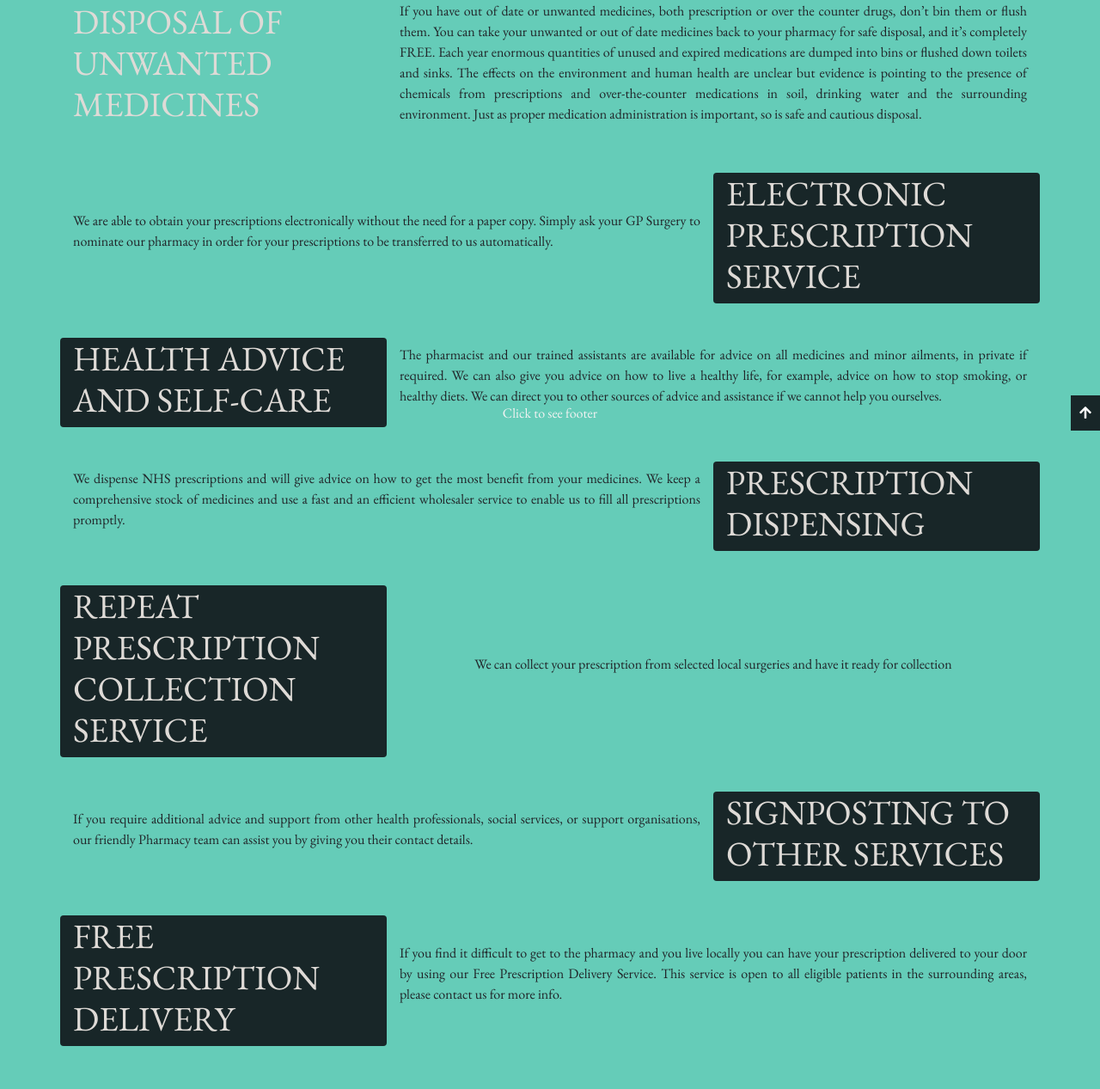
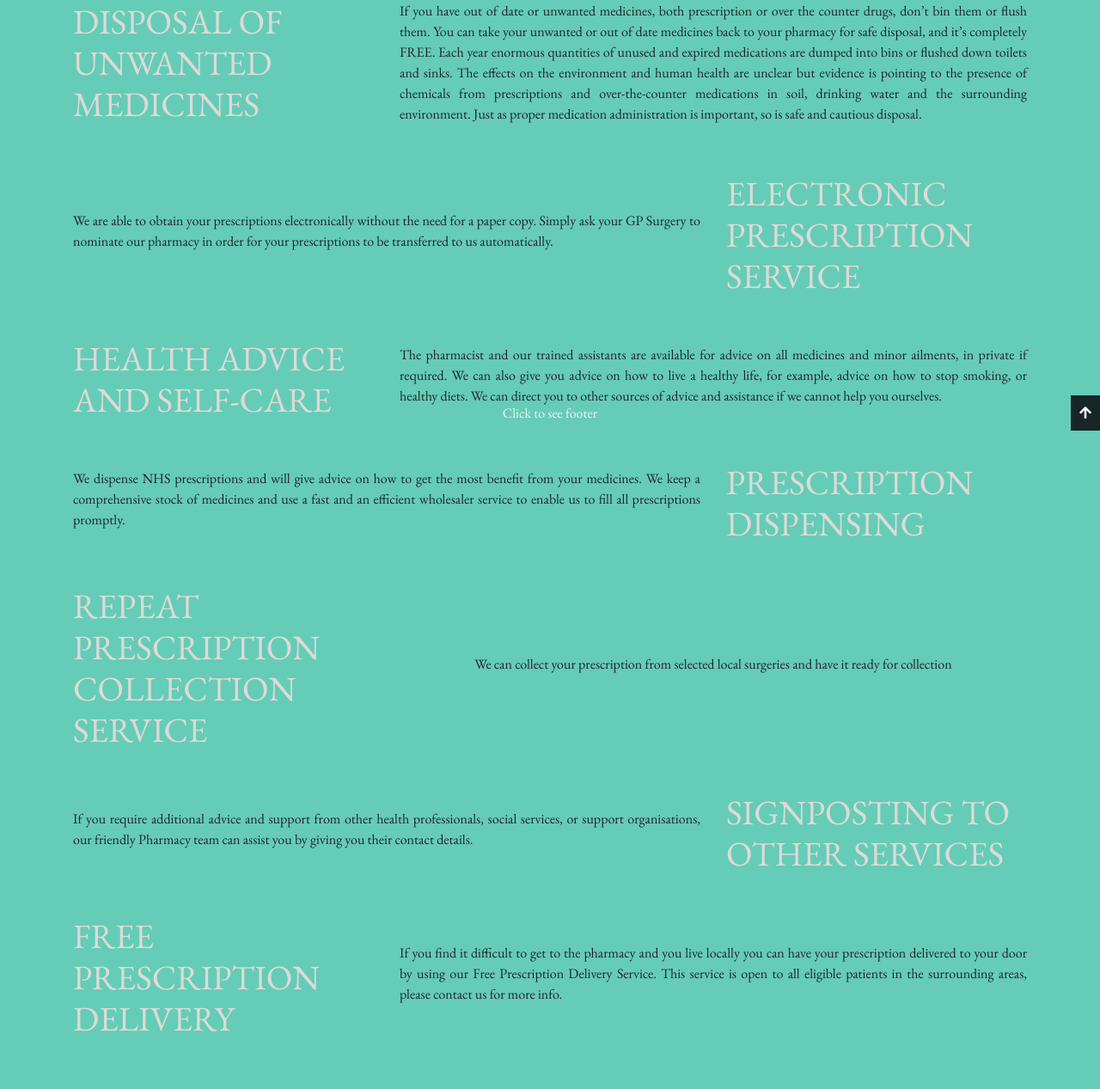
Before and after one commit to eoadeka/lingfield-pharmacy-with-django, a Django app: page /services/ in a window 1280 px wide. Shown: the part 291-1558 px from the top of the page at 86% size. Run offline with Django 3.2, Linux system fonts and the light colour scheme; some libraries are stand-ins or nearby versions; some web fonts are replaced.

Commit message:
Final Commit

```diff
--- a/lingfield/templates/lingfield/services.html
+++ b/lingfield/templates/lingfield/services.html
@@ -23,7 +23,7 @@
             <br>
 
             <div class="row mt-3 mt-3">
-                <div class="col-lg-4 order-lg-2 col-md-12 col-sm-12 rounded service-head" style="background-color: #182628;">
+                <div class="col-lg-4 order-lg-2 col-md-12 col-sm-12 rounded service-head">
                     <h1 class="disposal" >ELECTRONIC PRESCRIPTION SERVICE</h1>
                 </div>
                 <div class="col-lg-8 col-md-12 col-sm-12 service-para-right" style="display: flex;justify-content: center;align-items: center;">
@@ -34,7 +34,7 @@
             <br>
 
             <div class="row mt-3">
-                <div class="col-lg-4 col-md-12 col-sm-12 rounded service-head" style="background-color: #182628;">
+                <div class="col-lg-4 col-md-12 col-sm-12 rounded service-head">
                     <h1 class="disposal" >HEALTH ADVICE AND SELF-CARE</h1>
                 </div>
                 <div class="col-lg-8 col-md-12 col-sm-12 service-para-left" style="display: flex;justify-content: center;align-items: center;">
@@ -45,7 +45,7 @@
             <br>
 
             <div class="row mt-3">
-                <div class="col-lg-4 order-lg-2 col-md-12 col-sm-12 rounded service-head" style="background-color: #182628;">
+                <div class="col-lg-4 order-lg-2 col-md-12 col-sm-12 rounded service-head">
                     <h1 class="disposal" >PRESCRIPTION DISPENSING</h1>
                 </div>
                 <div class="col-lg-8 col-md-12 col-sm-12 service-para-right" style="display: flex;justify-content: center;align-items: center;">
@@ -56,7 +56,7 @@
             <br>
 
             <div class="row mt-3">
-                <div class="col-lg-4 col-md-12 col-sm-12 rounded service-head" style="background-color: #182628;">
+                <div class="col-lg-4 col-md-12 col-sm-12 rounded service-head">
                     <h1 class="disposal" >REPEAT PRESCRIPTION COLLECTION SERVICE</h1>
                 </div>
                 <div class="col-lg-8 col-md-12 col-sm-12 service-para-left" style="display: flex;justify-content: center;align-items: center;">
@@ -67,7 +67,7 @@
             <br>
 
             <div class="row mt-3">
-                <div class="col-lg-4 order-lg-2 col-md-12 col-sm-12 rounded service-head" style="background-color: #182628;">
+                <div class="col-lg-4 order-lg-2 col-md-12 col-sm-12 rounded service-head">
                     <h1 class="disposal" >SIGNPOSTING TO OTHER SERVICES</h1>
                 </div>
                 <div class="col-lg-8 col-md-12 col-sm-12 service-para-right" style="display: flex;justify-content: center;align-items: center;">
@@ -78,7 +78,7 @@
             <br>
 
             <div class="row mt-3">
-                <div class="col-lg-4 col-md-12 col-sm-12 rounded service-head" style="background-color: #182628;">
+                <div class="col-lg-4 col-md-12 col-sm-12 rounded service-head">
                     <h1 class="disposal" >FREE PRESCRIPTION DELIVERY</h1>
                 </div>
                 <div class="col-lg-8 col-md-12 col-sm-12 service-para-left" style="display: flex;justify-content: center;align-items: center;">
```
